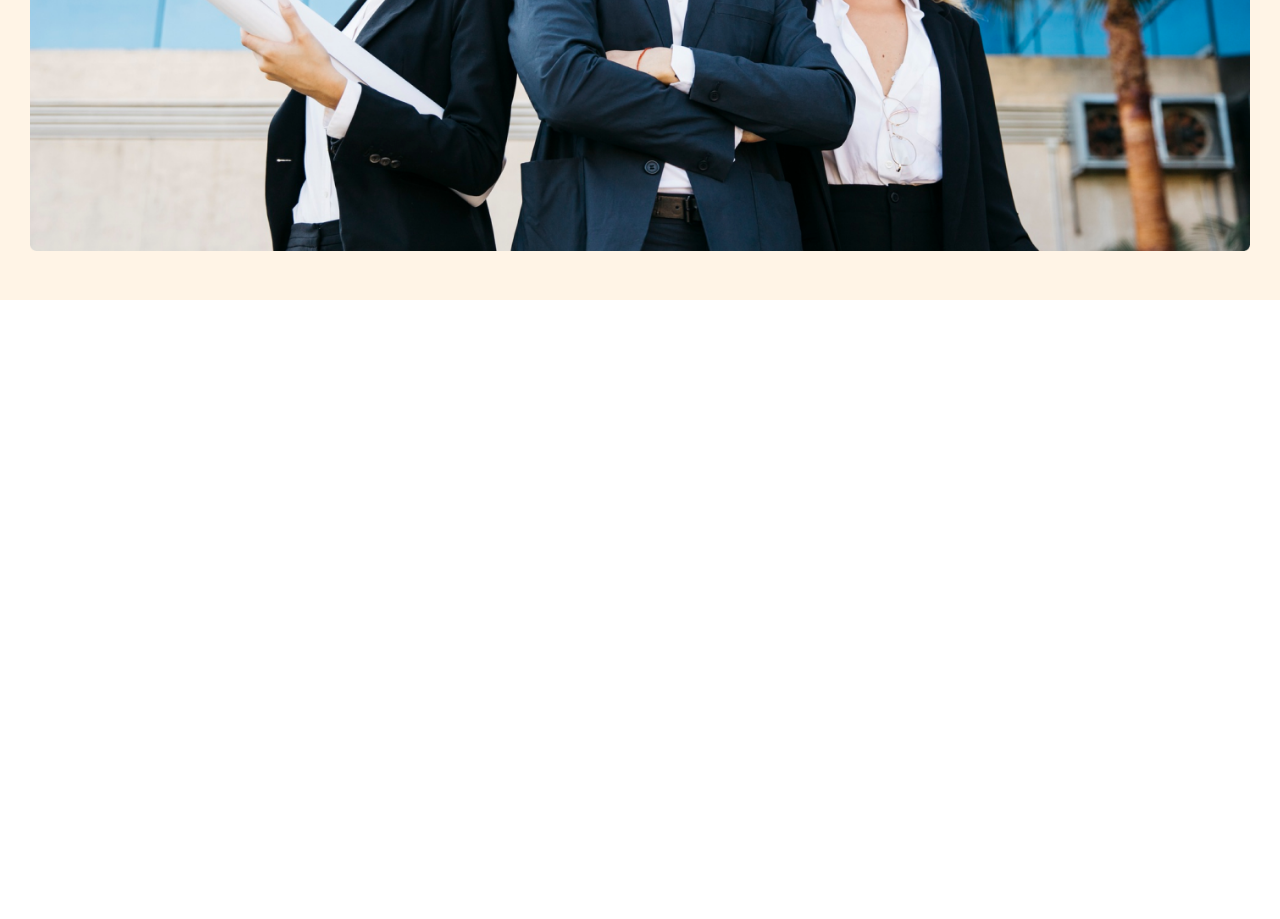
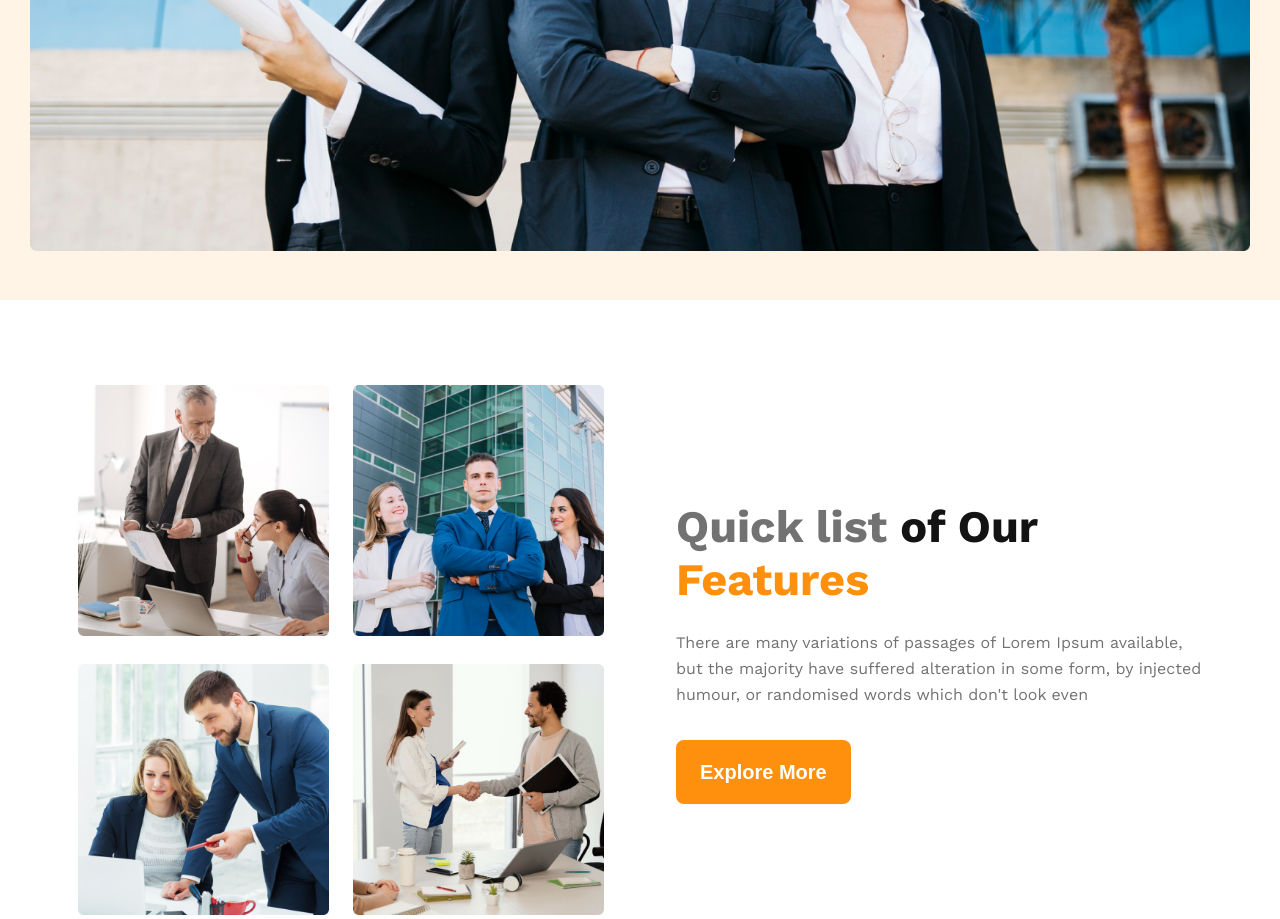
Before and after one commit to rinkuahamed/g3-architects, a plain HTML site: page index.html in a window 1280 px wide. Shown: the part 917-1836 px from the top of the page. Before the commit the page ends 1217 px from the top, so only its background shows below. Drawn offline with nearby package versions, Linux system fonts and the light colour scheme.

Commit message:
Architect team area done

```diff
--- a/index.html
+++ b/index.html
@@ -54,5 +54,38 @@
         </div>
       </section>
     </header>
+    <!-- Architect team Area -->
+    <section class="architect-team">
+      <div class="container">
+        <div class="architect-team-container">
+          <div class="architect-team-galleries">
+            <div class="team-gallery">
+              <img src="./images/team1.png" alt="" />
+            </div>
+            <div class="team-gallery">
+              <img src="./images/team2.png" alt="" />
+            </div>
+            <div class="team-gallery">
+              <img src="./images/team3.png" alt="" />
+            </div>
+            <div class="team-gallery">
+              <img src="./images/team4.png" alt="" />
+            </div>
+          </div>
+          <div class="gallery-content">
+            <h1 class="section-title">
+              <span class="color-quick-list">Quick list</span> of Our
+              <span class="color-feature">Features</span>
+            </h1>
+            <p class="section-description">
+              There are many variations of passages of Lorem Ipsum available,
+              but the majority have suffered alteration in some form, by
+              injected humour, or randomised words which don't look even
+            </p>
+            <button class="primary-btn">Explore More</button>
+          </div>
+        </div>
+      </div>
+    </section>
   </body>
 </html>
--- a/styles/style.css
+++ b/styles/style.css
@@ -85,6 +85,7 @@ img {
   font-size: 18px;
   line-height: 26px;
   color: #424242;
+  text-transform: capitalize;
 }
 /*=====================
      Banner styles
@@ -113,5 +114,29 @@ img {
   padding-bottom: 45px;
 }
 /*===========================
-    Features gallery styles
+    Architect team styles
 =============================*/
+.architect-team {
+  padding-top: 85px;
+}
+.architect-team-container {
+  display: grid;
+  grid-template-columns: repeat(2, 1fr);
+  gap: 72px;
+  padding: 0 48px;
+  align-items: center;
+}
+.architect-team-galleries {
+  display: grid;
+  grid-template-columns: repeat(2, 1fr);
+  gap: 24px;
+}
+.color-quick-list {
+  color: #727272;
+}
+.color-feature {
+  color: #ff900e;
+}
+/*===========================
+    About styles
+=============================*/
```
